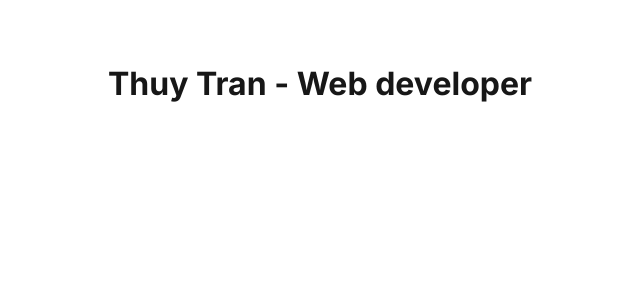
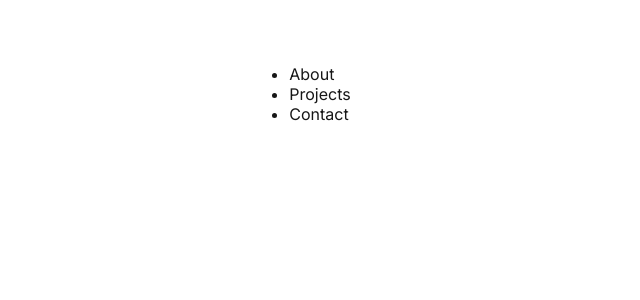
Before and after one commit to thuytrantkt/personal-portfolio, a Next.js app: page / in a window 1280 px wide. Shown: the top 300 px of the page, without its empty margins (320-960 px from the left). Built offline with nearby package versions, Linux system fonts and the light colour scheme.

Commit message:
Create the header with navigation

```diff
--- a/src/app/page.tsx
+++ b/src/app/page.tsx
@@ -3,7 +3,19 @@ import styles from "./ui/home.module.css";
 export default function Home() {
   return (
     <div className={styles.homeContainer}>
-      <h1> Thuy Tran - Web developer</h1>
+      <nav>
+        <ul>
+          <li>
+            <a href="#about">About</a>
+          </li>
+          <li>
+            <a href="#projects">Projects</a>
+          </li>
+          <li>
+            <a href="#contact">Contact</a>
+          </li>
+        </ul>
+      </nav>
     </div>
   );
 }
```
